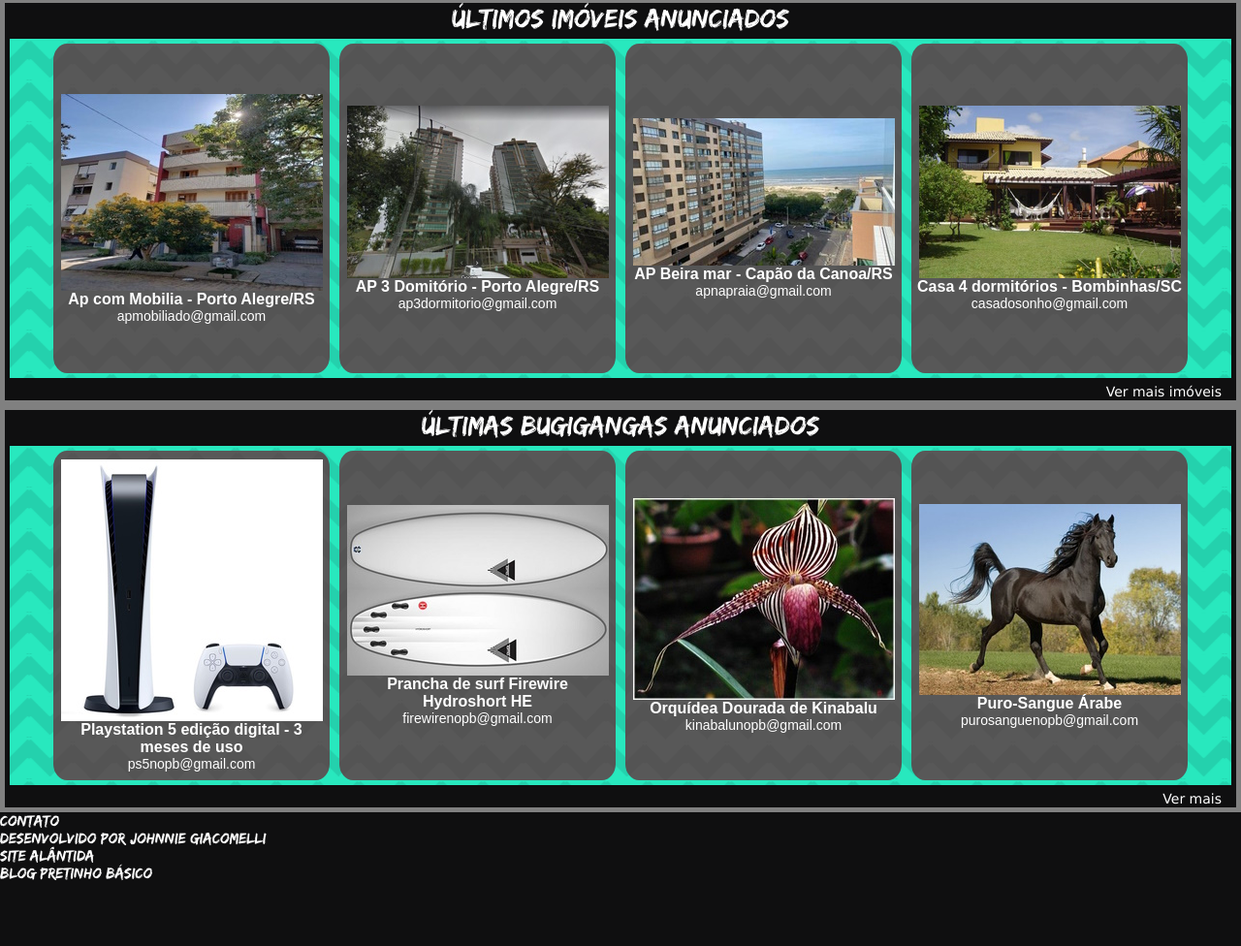
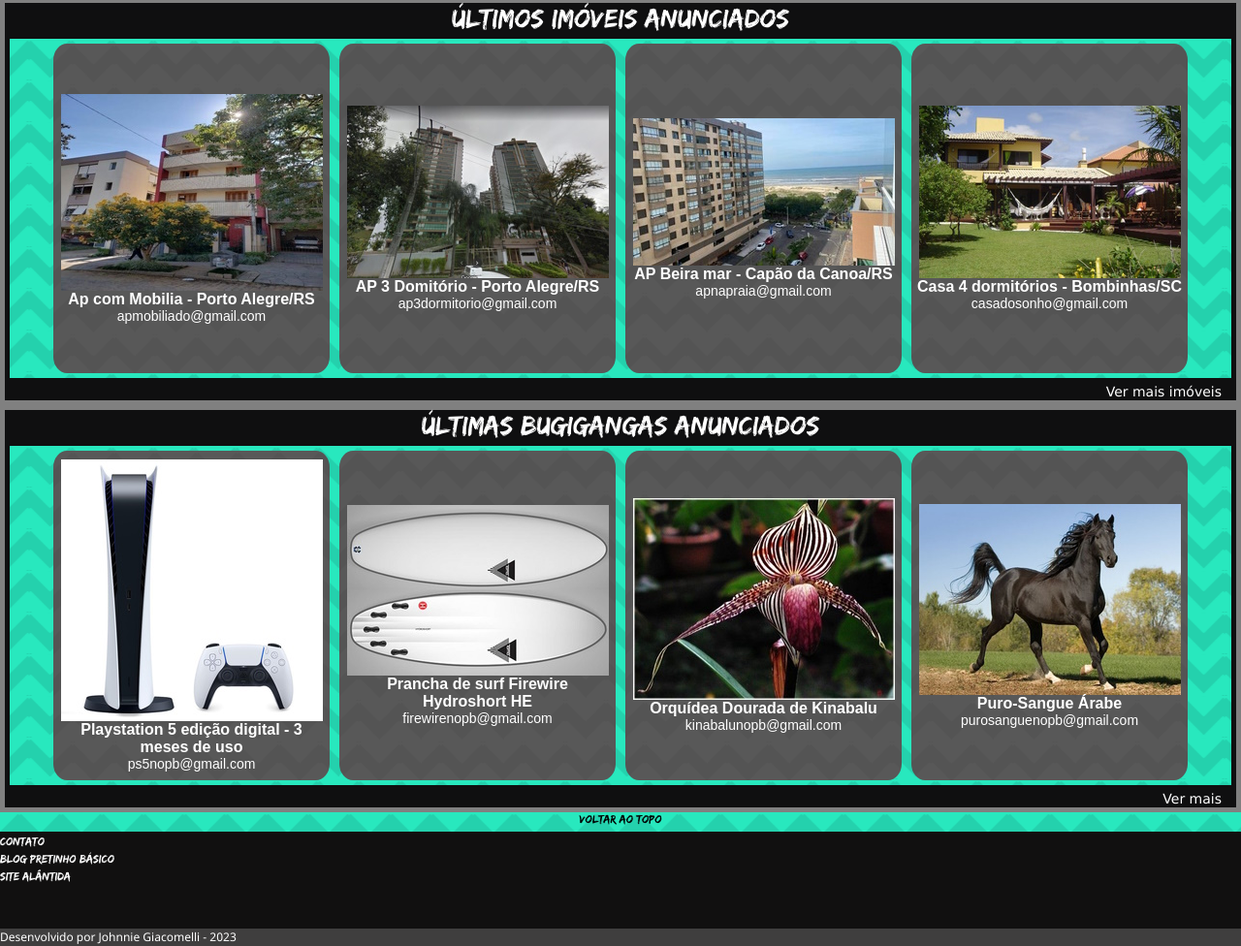
Before and after one commit to johnniewalke/PB_Anuncio, a plain HTML site: page site/index.html in a window 1280 px wide. Shown: the part 1195-2171 px from the top of the page at 97% size. Before the commit the page ends 2105 px from the top, so only its background shows below. Drawn offline with Linux system fonts and the light colour scheme.

Commit message:
feat: Adicionado esquema inicial do footer
Primeira versão de estilo

```diff
--- a/site/index.css
+++ b/site/index.css
@@ -108,3 +108,42 @@ body .itensAnunciados {
     text-decoration: underline;
     font-size: 16px;
 }
+
+footer {
+    background-color: rgb(63, 62, 62);
+    height: 138px;
+    width: 100%;
+}
+
+footer>p {
+    font-size: 12px;
+    font-family: 'Segoe UI', Tahoma, Geneva, Verdana, sans-serif;
+}
+
+.footerVoltarTop {
+    height: 20px;
+    width: 100%;
+    background-image: url(img/fundo.png);
+}
+
+.footerVoltarTop a {
+    color: black;
+    text-decoration: none;
+    display: flex;
+    justify-content: center;
+}
+
+.footerMenu {
+    background-color: rgba(0, 0, 0, 0.733);
+    height: 100px;
+    width: 100%;
+}
+
+footer a{
+    text-decoration: none;
+    font-size: 12px;
+}
+
+footer a:hover {
+    font-size: 16px;
+}
--- a/site/index.html
+++ b/site/index.html
@@ -154,12 +154,17 @@
     </div>
 
     <footer>
+        <div class="footerVoltarTop"><a href="#">Voltar ao topo</a></div>
+
+        <div class="footerMenu">
         <ul>
-            <li>Contato</li>
-            <li>Desenvolvido por Johnnie Giacomelli</li>
-            <li>Site Alântida</li>
-            <li>Blog Pretinho Básico</li>
+            <li><a href="#">Contato</a></li>
+            <li><a href="#">Blog Pretinho Básico</a></li>
+            <li><a href="#">Site Alântida</a></li>
         </ul>
+        </div>
+
+        <p> Desenvolvido por Johnnie Giacomelli - 2023</p>
     </footer>
 
 
```
